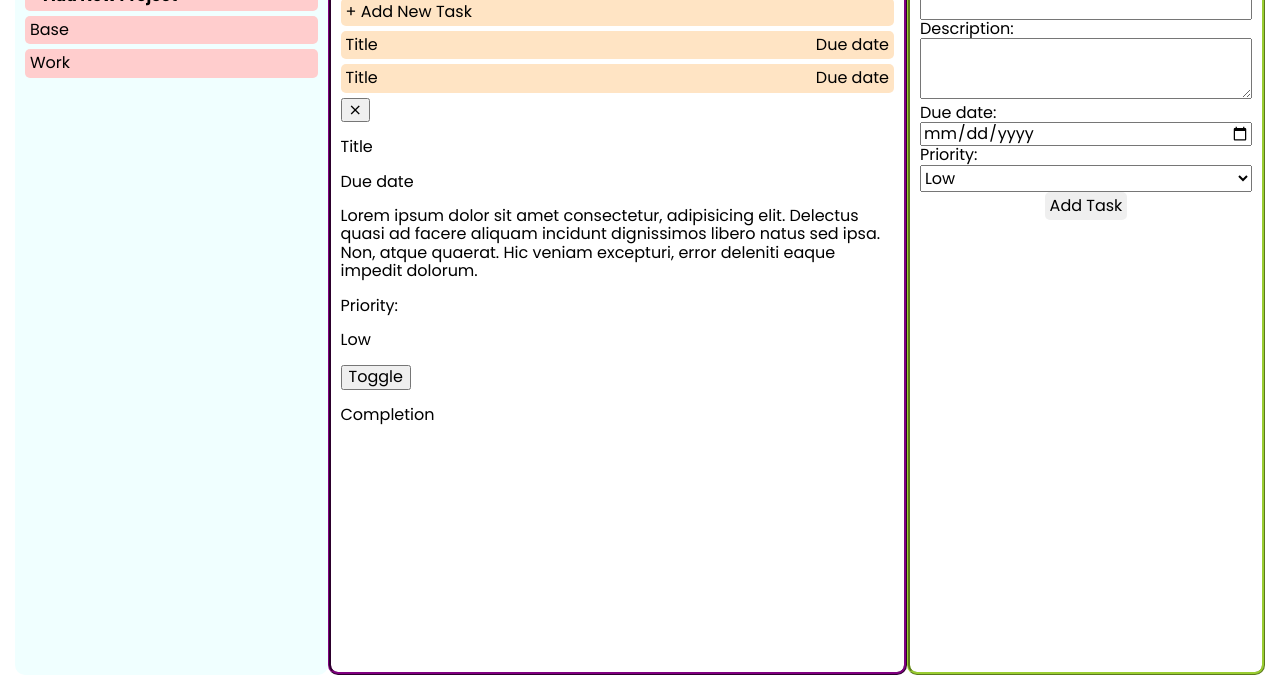
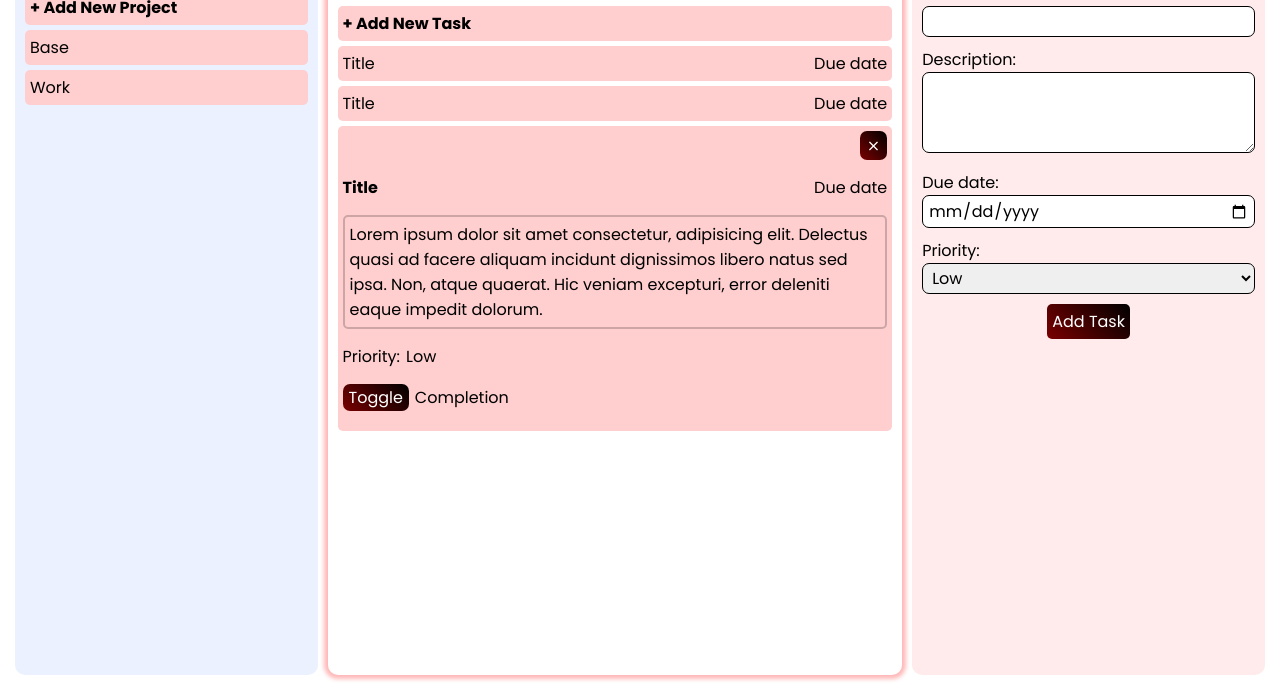
Before and after one commit to AleLoiac/todo-list, a website built with webpack: page src/template.html in a window 1280 px wide. Shown: the part 110-800 px from the top of the page. Built offline with nearby package versions, Linux system fonts and the light colour scheme.

Commit message:
Refine general project styling

```diff
--- a/src/styles.css
+++ b/src/styles.css
@@ -16,6 +16,16 @@
     font-display: swap;
 }
 
+:root {
+    --color1: rgb(255 235 235);
+    --color2: rgb(255 206 206);
+    --color3: rgb(255 184 184);
+    --color4: rgb(235 241 255);
+
+    --gradient1: rgb(121 0 0);
+    --gradient2: rgb(0, 0, 0);
+}
+
 *,
 ::before,
 ::after {
@@ -24,7 +34,6 @@
 
 html {
     font-family: 'Poppins', sans-serif;
-	line-height: 1.15;
     -webkit-text-size-adjust: 100%;
 }
 
@@ -43,13 +52,19 @@ select,
 textarea {
 	font-family: inherit;
 	font-size: 100%;
-	line-height: 1.15;
 	margin: 0;
+    border-radius: 7px;
+    border: 1px solid;
+}
+
+button {
+    cursor: pointer;
 }
 
 .projects-nav {
     padding: 10px;
-    background-color: azure;
+    margin-right: 10px;
+    background-color: var(--color4);
     border-radius: 10px;
     height: 100%;
 }
@@ -62,13 +77,14 @@ textarea {
 .open-project {
     padding: 10px;
     border-radius: 10px;
-    border: 3px ridge purple;
+    box-shadow: 0px 0px 4px 4px var(--color3);
     height: 100%;
     flex: 2;
 }
 
 .new-todo-banner {
-    border: 3px ridge yellowgreen;
+    margin-left: 10px;
+    background-color: var(--color1);
     height: 100%;
     flex: 1.2;
 }
@@ -97,21 +113,21 @@ form > div:last-of-type {
 
 .add-project-btn,
 .project {
-    background-color: rgb(255, 205, 205);
+    background-color: var(--color2);
 }
 
 .add-todo-btn,
-.todo {
-    background-color: bisque;
+.todo,
+.open-todo {
+    background-color: var(--color2);
 }
 
 .add-project-btn,
-.add-todo-btn
-.confirm-task-btn {
+.add-todo-btn {
     font-weight: bold;
 }
 
-.todo {
+.todo, .open-pair {
     display: flex;
     justify-content: space-between;
 }
@@ -120,13 +136,74 @@ form > div:last-of-type {
     margin: 0;
 }
 
+.open-todo {
+    margin-bottom: 5px;
+    padding: 5px;
+    width: 100%;
+    border-radius: 5px;
+}
+
+.open-todo > * {
+    margin-bottom: 15px;
+}
+
+.open-title {
+    font-weight: bold;
+}
+
+p {
+    margin: 0;
+}
+
+.open-todo > :first-child {
+    text-align: right;
+}
+
+.open-description {
+    border: 2px solid rgba(0, 0, 0, 0.2);
+    border-radius: 5px;
+    padding: 5px;
+}
+
+.open-priority {
+    display: flex;
+}
+
+.open-priority > :first-child,
+.open-completion > :first-child {
+    margin-right: 6px;
+}
+
+.open-completion {
+    display: flex;
+    align-items: center;
+}
+
+.toggle-btn,
+.delete-task-btn,
+.confirm-task-btn {
+    border: none;
+    background: linear-gradient(45deg, var(--gradient1), var(--gradient2));
+    color: white;
+}
+
+.delete-task-btn {
+    margin:0;
+    padding: 2px 7px;
+}
+
 .new-todo-banner {
     padding: 10px;
     border-radius: 10px;
+}
+
+form > * {
+    margin-bottom: 10px;
 }
 
 textarea ,
 input,
 select {
     width: 100%;
+    padding: 2px 5px;
 }
```
